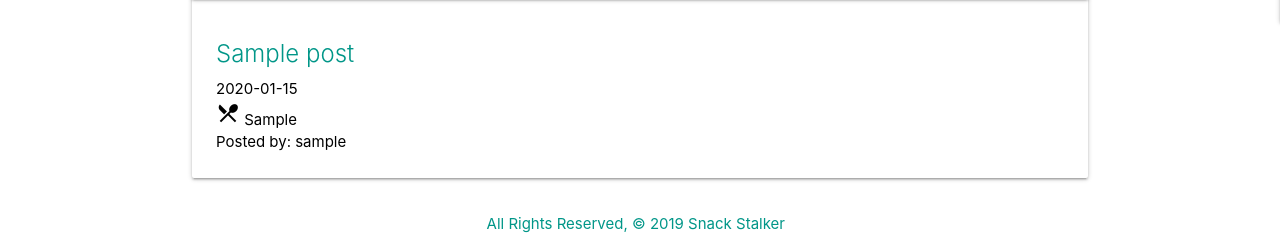
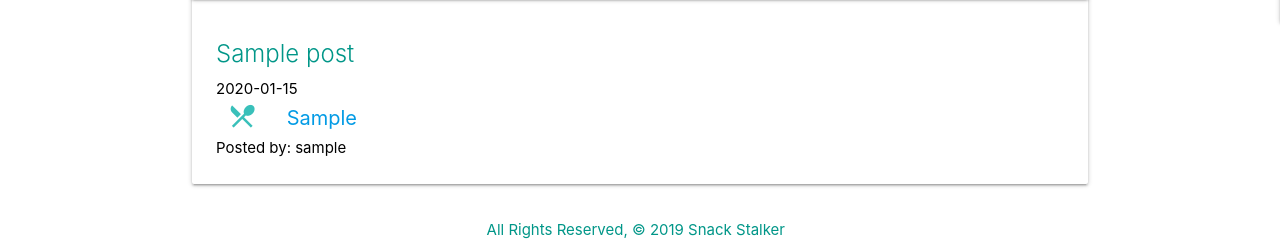
Before and after one commit to Codeebk/snackstalker1, a Django app: page /posts/ in a window 1280 px wide. Shown: the part 838-1079 px from the top of the page. Run offline with Django 3.2, Linux system fonts and the light colour scheme; tables that the repository leaves empty hold one stand-in row (values such as "Sample post"); some web fonts are replaced.

Commit message:
add styleing to index

```diff
--- a/main_app/static/css/style.css
+++ b/main_app/static/css/style.css
@@ -27,7 +27,27 @@ h3 {
 
 p {
     color: black;
+
 }
+
+div.row {
+    margin-bottom: 0px;
+}
+
+
+
+div.col.s2 {
+    padding-top: 2px;
+    padding-left: 0px;
+    font-size: 20px;
+    margin-left: 0px;
+}
+
+i {
+    color: #39C0BA;
+}
+
+
 
 img {
     margin-top: 10px;
--- a/main_app/templates/posts/index.html
+++ b/main_app/templates/posts/index.html
@@ -20,7 +20,10 @@
             <!-- <p>{{ post.date }}</p> -->
             <p>{{ post.time }}</p>
             <!-- <p>{{ post.address }}</p> -->
-            <p><i class="material-icons #39C0BA">restaurant_menu</i> {{ post.category }}</p>
+            <div class="row">
+              <div class="col s1"><i class="small material-icons">restaurant_menu</i></div>
+              <div class="col s2"> {{ post.category }}</div>
+            </div>
             <!-- <p>Description: {{ post.description }}</p> -->
             <p>Posted by: {{ post.user }}</p>
 
```
